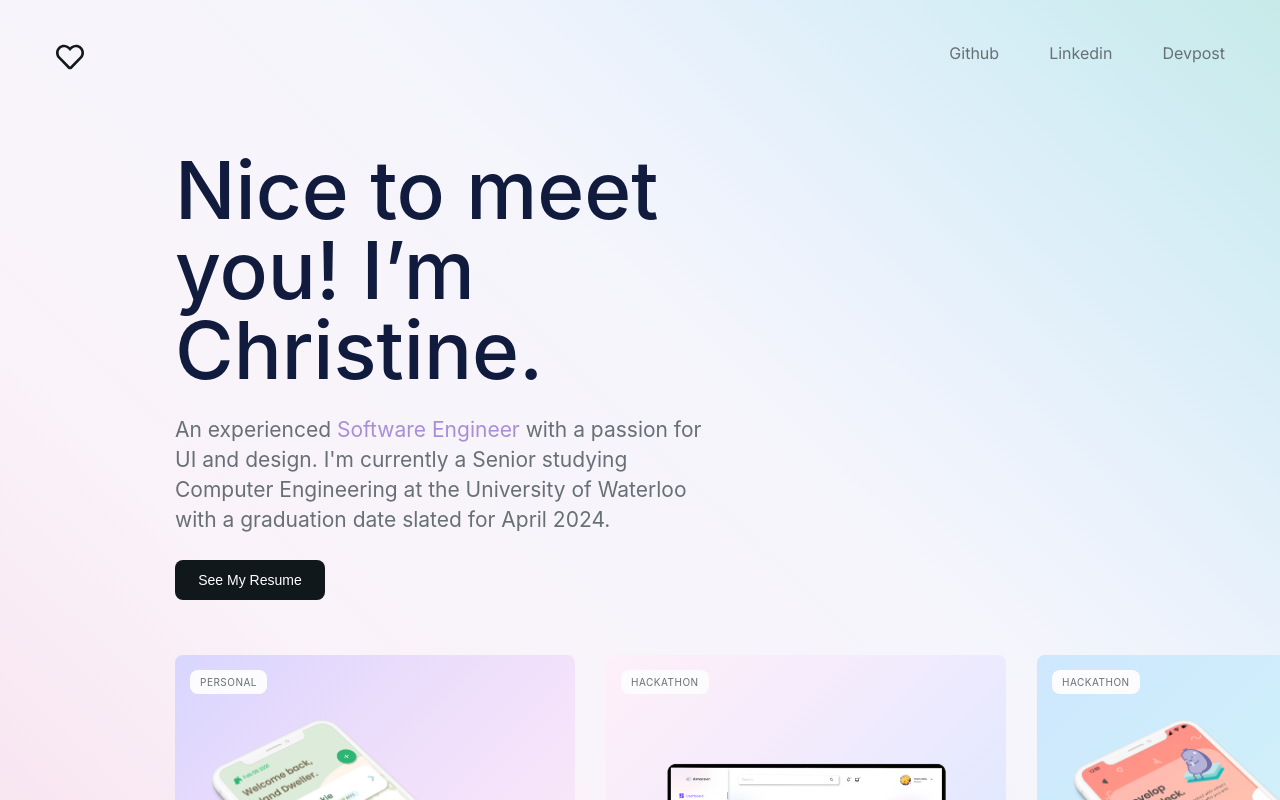
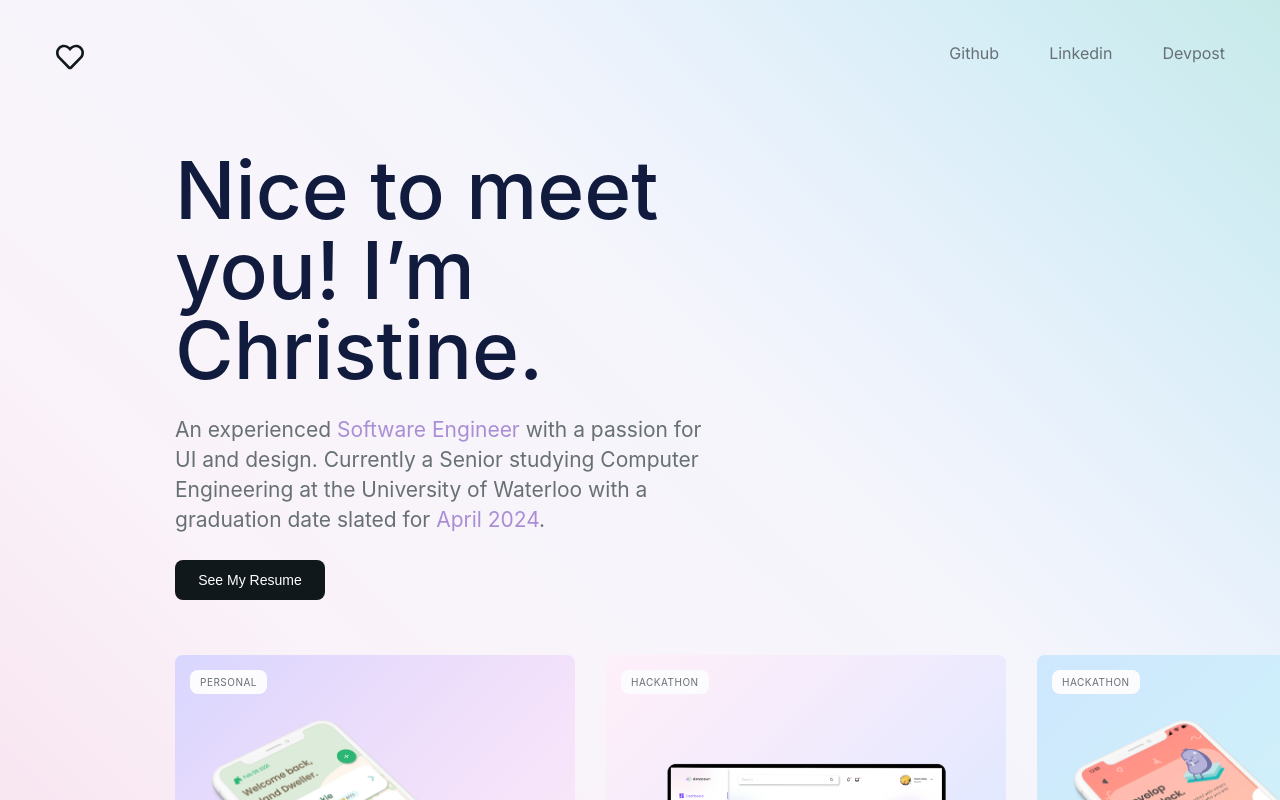
Before and after one commit to christinetrac/me, a React (Create React App) app: page / in a window 1280 px wide. Shown: the top 800 px of the page. Built offline with nearby package versions, Linux system fonts and the light colour scheme.

Commit message:
Update Home.js

```diff
--- a/src/Containers/Home/Home.js
+++ b/src/Containers/Home/Home.js
@@ -207,7 +207,7 @@ export default function Home(props) {
                 <div className={styles.title}>Nice to meet you! I’m Christine.</div>
                 <div className={styles.subtitle}>
                     An experienced <span>Software Engineer</span> with a passion for UI and design.
-                    I'm currently a Senior studying Computer Engineering at the University of Waterloo with a graduation date slated for April 2024.
+                    Currently a Senior studying Computer Engineering at the University of Waterloo with a graduation date slated for <span>April 2024</span>.
                 </div>
                 <button
                     className={props.isMobile && styles.noMargin}
```
